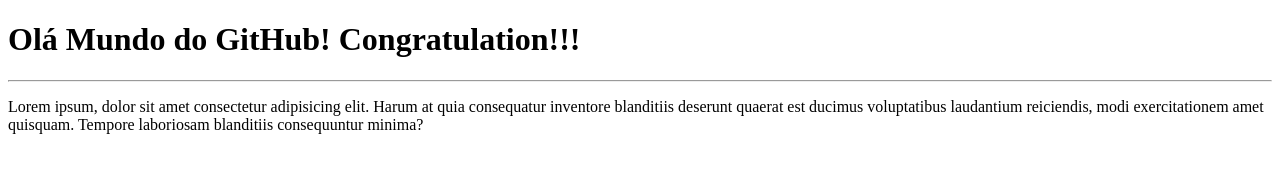
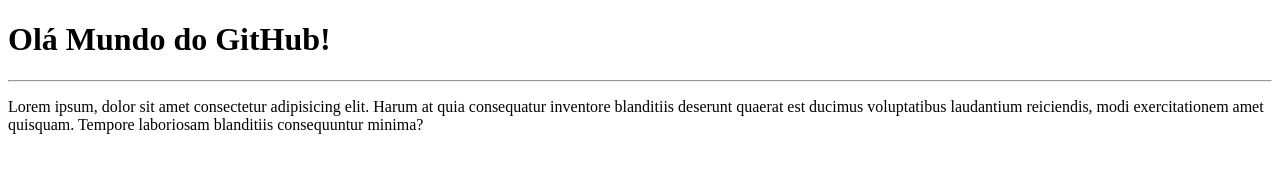
Before and after one commit to pablopccosta/Ola-Mundo, a plain HTML site: page site exemplo/index.html in a window 1280 px wide. Drawn offline with Linux system fonts and the light colour scheme.

Commit message:
Update index.html

```diff
--- a/site exemplo/index.html
+++ b/site exemplo/index.html
@@ -6,7 +6,7 @@
     <title>Teste GitHub</title>
 </head>
 <body>
-    <h1>Olá Mundo do GitHub! Congratulation!!!</h1>
+    <h1>Olá Mundo do GitHub!</h1>
     <hr>
     <p>Lorem ipsum, dolor sit amet consectetur adipisicing elit. Harum at quia consequatur inventore blanditiis deserunt quaerat est ducimus voluptatibus laudantium reiciendis, modi exercitationem amet quisquam. Tempore laboriosam blanditiis consequuntur minima?</p>
 </body>
```
